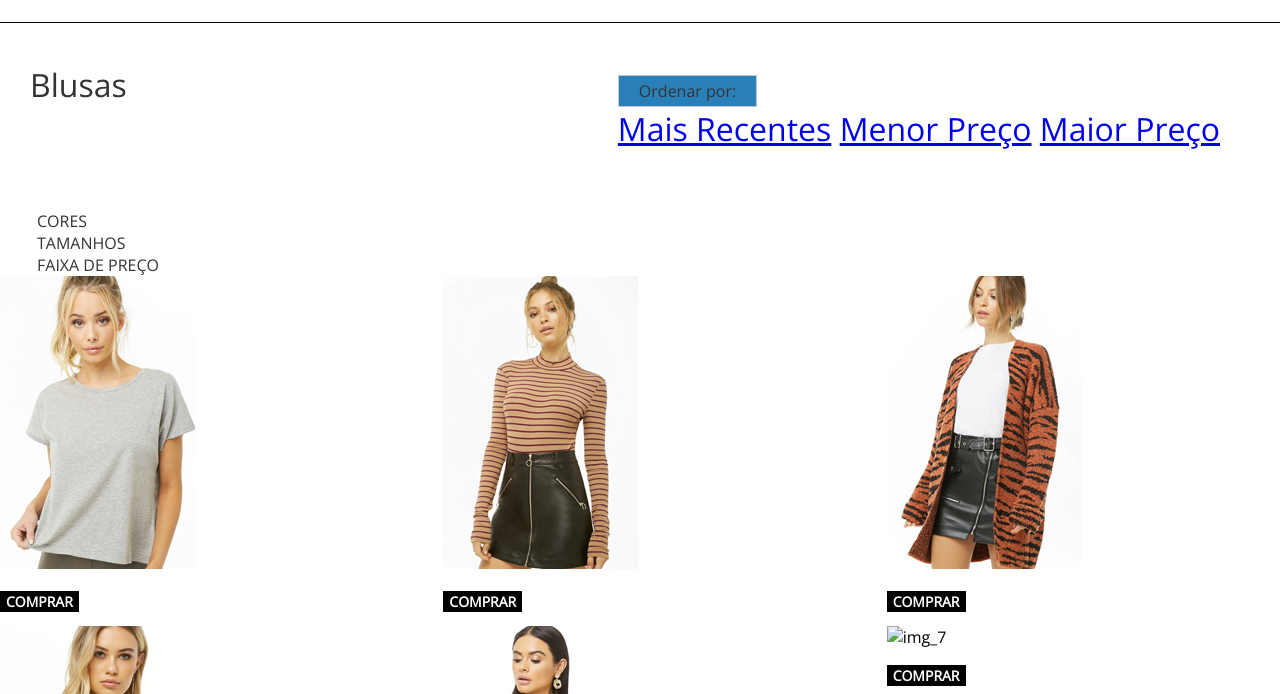
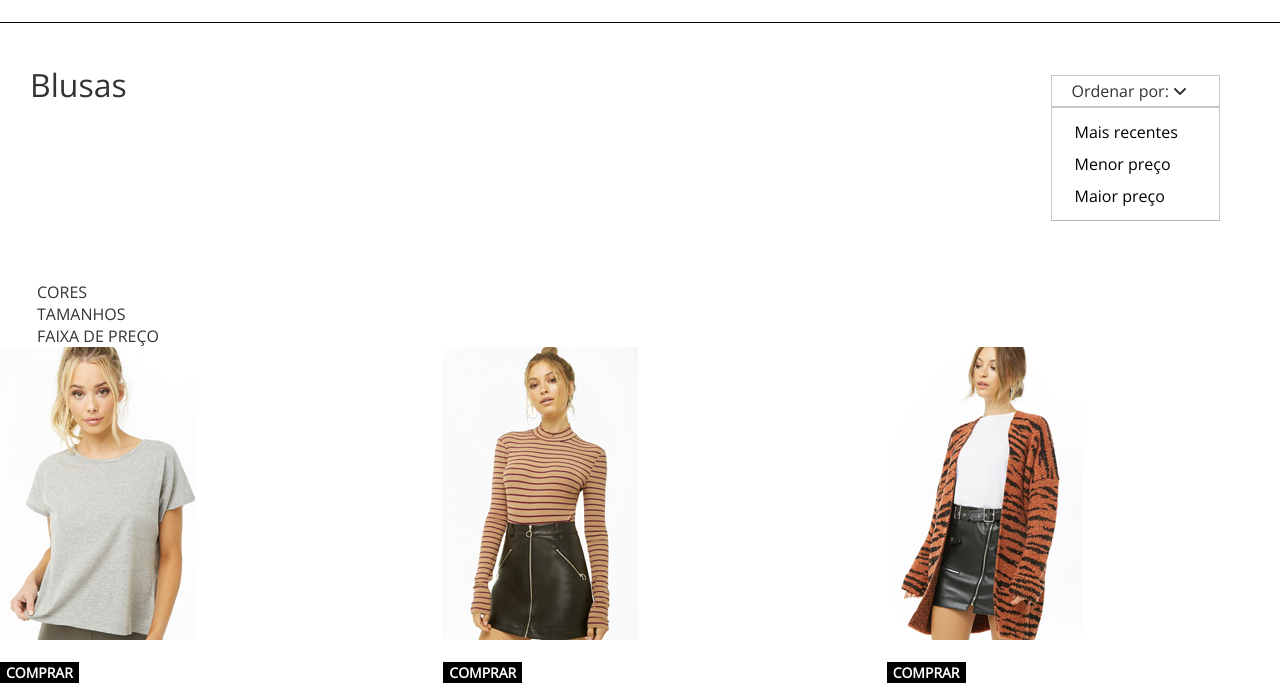
Before and after one commit to Mysia14/Desafio-M3, a plain HTML site: page index.html in a window 1280 px wide. Both pictures are taken after a click on the button "Ordenar por:". Shown: the part 58-752 px from the top of the page. Drawn offline with nearby package versions, Linux system fonts and the light colour scheme.

Commit message:
edited and ordenar btn and content

```diff
--- a/index.html
+++ b/index.html
@@ -17,14 +17,17 @@
 
             <div class="section-blusas">Blusas</div>
 
-            <section class="dropdown">
-
-                <button  onclick = myFunction() class="dropbtn"> Ordenar por:</button>
-                <div id= "myDropDown" class="dropdown-content">
-                        <a href="#mais-recentes">Mais Recentes</a>
-                        <a href="#menor-preco">Menor Preço</a>
-                        <a href="#maior-preco">Maior Preço</a>
+                <div class="dropdown">
+                    <button  onclick = myFunction() class="dropbtn">
+                        Ordenar por:
+                        <i class="fas fa-angle-down"></i>
+                         </button>
+                    <div id="myDropdown" class="dropdown-content">
+                        <a href="#mais-recentes">Mais recentes</a>
+                        <a href="#menor-preco">Menor preço</a>
+                        <a href="#maior-preco">Maior preço</a>
                 </div>
+            </div>
 
             </section>
 
@@ -94,7 +97,7 @@
             <button class="comprar"> COMPRAR </button>
         </div>
         <div class="category-item">
-            <img src="/images/img_.png" alt="img_7">
+            <img src="/images/img_7.png" alt="img_7">
             <p class="title"></p>
                 <P class="price-unit"> </P>
                 <p class="forma-pgto"></p>
--- a/style.css
+++ b/style.css
@@ -12,10 +12,11 @@ header {
   border-bottom: 1px solid black;
   justify-content: space-between;
   align-items: flex-start;
-  max-width: 1500px;
+  max-width: 1900px;
   padding: 15px 0 15px;
   margin-bottom: 15px;
   padding-left: 30px;
+
 }
 
 .section-title {
@@ -25,10 +26,12 @@ header {
   padding: 25px 60px 60px 30px;
   display: flex;
 	justify-content: space-between;
+  margin: auto;
+
 
 }
+/* Dropdown Button - ordenar por */
 
-/* Dropdown Button - ordenar por */
 .dropbtn{
   background-color: #FFFFFF;
   color:#333333;
@@ -40,78 +43,46 @@ header {
   box-sizing: border-box;
   cursor: pointer;
   height: 32px;
-  padding: 0 20px 0 20px;
+  padding: 0 32px 0 20px;
 
 }
 
-.dropbtn:hover, .dropbtn:focus {
-  background-color: #2980B9;
-}
-.ordenar-list{
-  background-color: #FFFFFF;
-  border: 1px solid #dedede;
+.dropdown-content{
+  display: none;
+  color: #000000;
+  position: absolute;
+  background-color:#FFFFFF;
+  overflow: auto;
+  z-index: 1;
+  border: 1px solid #C7C7C7;
   border-bottom: 1px solid #b5b5b5;
   font-size: 12px;
   font-weight: bold;
-	padding: 6px 10px;
-	margin-left: -10px;
+  padding: 8px;
   position: relative;
+  margin: auto;
 }
 
-.dropdown-menu a {
+.dropdown-content a{
+  display: block;
   text-decoration: none;
-}
-.dropdown-menu{
   font-size: 16px;
   font-family: "Open sans";
   font-weight: 500;
   color: #000000;
-  font-style: normal;
   line-height: 22px;
   padding: 5px 15px;
+  box-sizing: border-box;
+
 }
-.dropdown-menu a li:hover {
+
+.dropdown a:hover {
   background-color: #00C0EE;
 }
 
 .btn-ordenar:hover{
   background-color:  rgba(0, 0, 1, 0.041);
 }
-
-/*.dropdown-menu:active,:focus{
-  outline: none;
-  background: #00C0EE;
-}*/
-
-
-.btn-arrow{
-  width: 0;
-	height: 0;
-	border-top: 5px solid #C7C7C7;
-	border-right: 5px solid transparent;
-	border-bottom: 5px solid transparent;
-	border-left: 5px solid transparent;
-	position: relative;
-  top: 10px;
-}
-/* Texto do Dropdown (Hidden by Default)
-.drop-menu-content{
-  display: none;
-  position: absolute;
-  background-color: #FFFFFF;
-  min-width: 160px;
-  box-shadow: 0px 8px 16px 0px rgba(0,0,0,0.2);
-  z-index: 1;
-
-}
-.drop-menu-content a{
-  color: black;
-  padding: 12px 16px;
-  text-decoration: none;
-  display: block;
-}
-*/
-/* Mudar cor do hover e link */
 .drop-menu-content a:hover {background-color: #ddd}
 .show {display: block;}
 
```
Also changed, not shown: 1 other file. Lines whose indentation alone changed are shown as unchanged.
